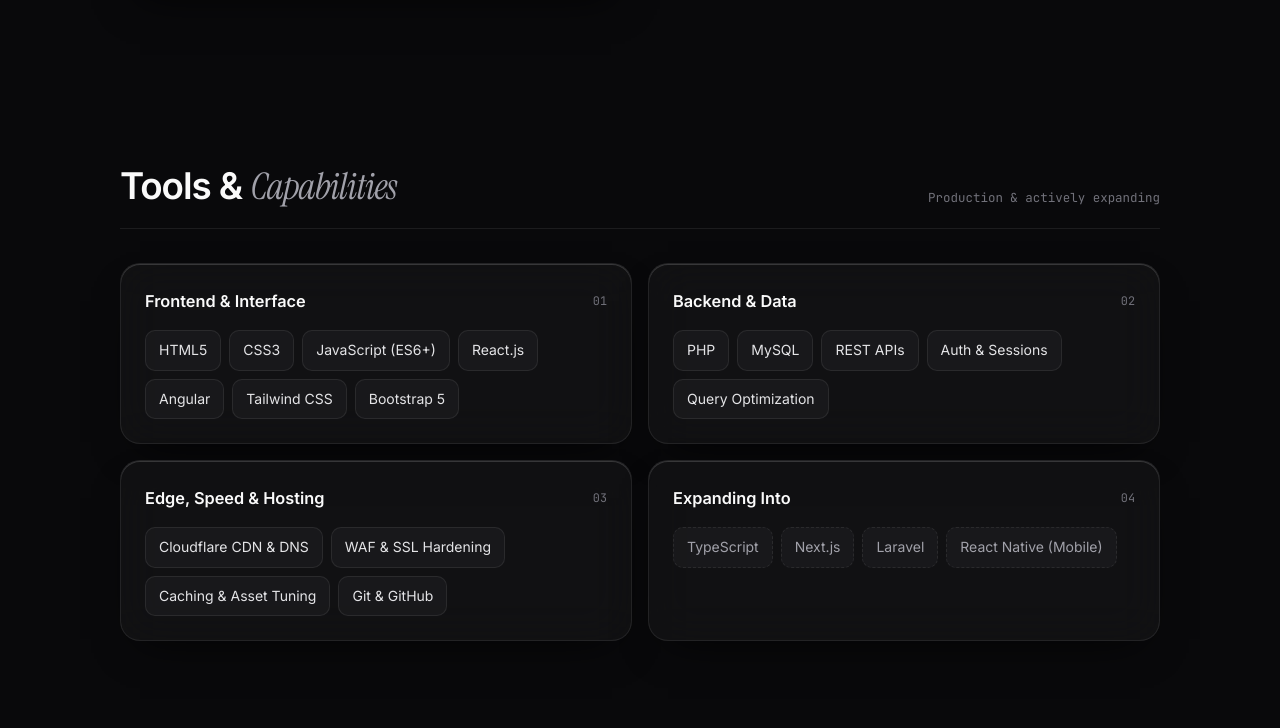
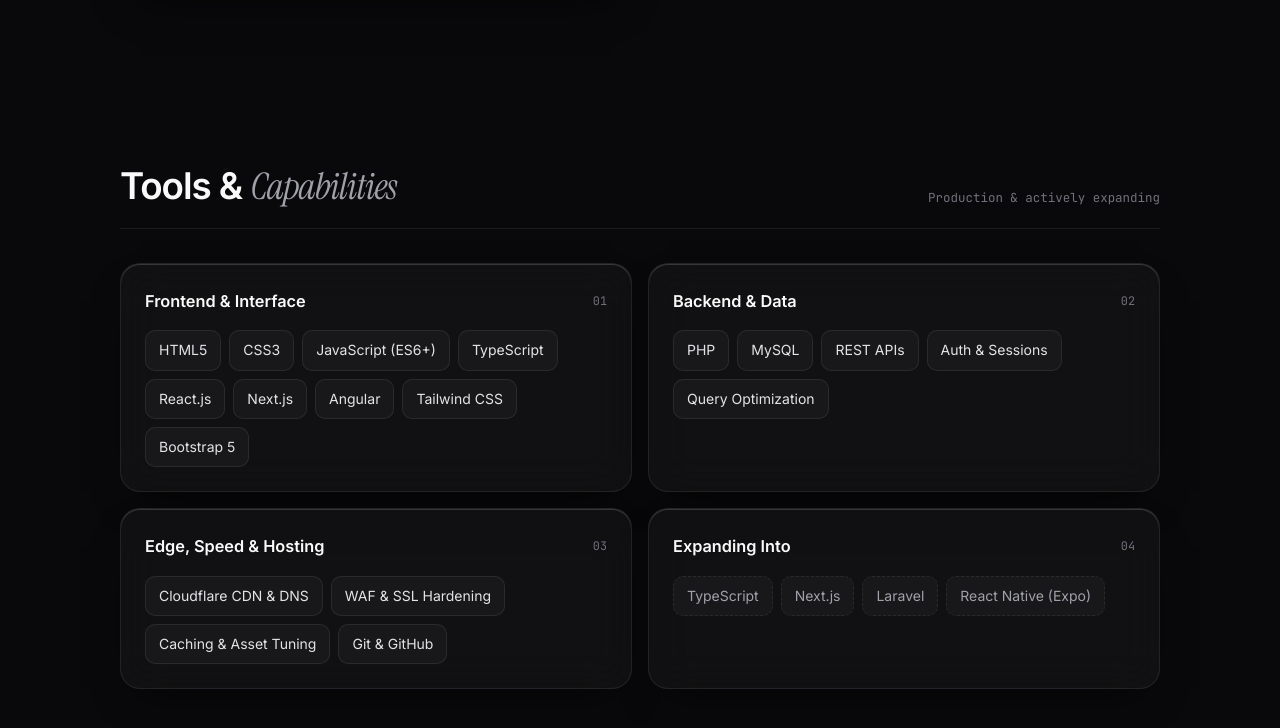
Before and after one commit to Hashir8990/portfolio, a plain HTML site: page index.html in a window 1280 px wide. Shown: the part 2307-3035 px from the top of the page. Drawn offline with Linux system fonts and the light colour scheme.

Commit message:
Revise index.html for portfolio updates
Updated the HTML structure and content for the portfolio page, including navigation, sections for work, stack, experience, and contact information.

```diff
--- a/index.html
+++ b/index.html
@@ -108,7 +108,7 @@
             <button class="tab-btn active" data-cat="all">All</button>
             <button class="tab-btn" data-cat="commerce">Commerce</button>
             <button class="tab-btn" data-cat="web">Web Apps</button>
-            <button class="tab-btn" data-cat="next">In Pipeline</button>
+            <button class="tab-btn" data-cat="mobile">Mobile</button>
           </div>
         </div>
 
@@ -136,7 +136,9 @@
               <span class="skill-pill">HTML5</span>
               <span class="skill-pill">CSS3</span>
               <span class="skill-pill">JavaScript (ES6+)</span>
+              <span class="skill-pill">TypeScript</span>
               <span class="skill-pill">React.js</span>
+              <span class="skill-pill">Next.js</span>
               <span class="skill-pill">Angular</span>
               <span class="skill-pill">Tailwind CSS</span>
               <span class="skill-pill">Bootstrap 5</span>
@@ -179,7 +181,7 @@
               <span class="skill-pill next">TypeScript</span>
               <span class="skill-pill next">Next.js</span>
               <span class="skill-pill next">Laravel</span>
-              <span class="skill-pill next">React Native (Mobile)</span>
+              <span class="skill-pill next">React Native (Expo)</span>
             </div>
           </div>
         </div>
```
